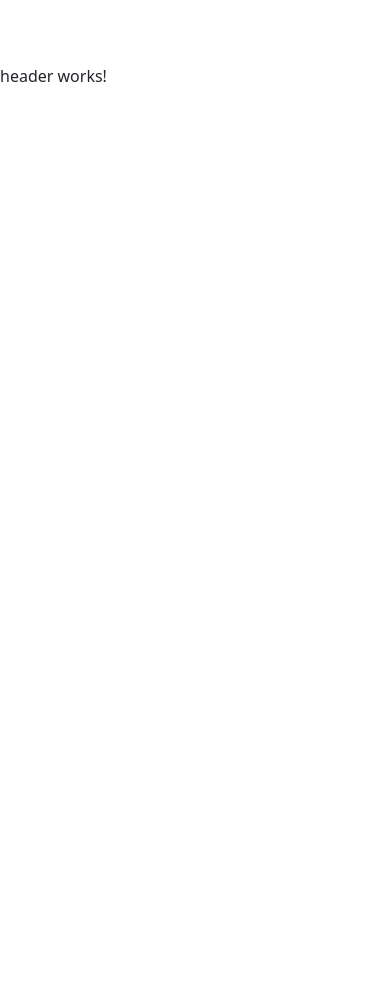
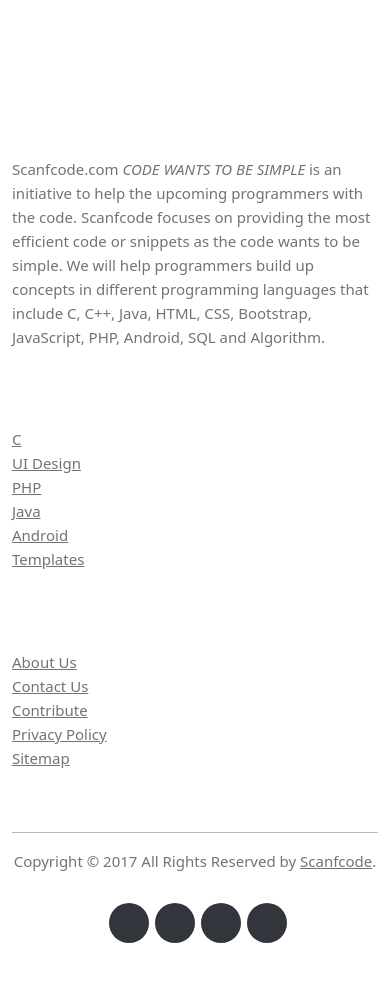
Before and after one commit to francofgp/Java-Spring-simple-API, an Angular app in the folder frontend/: page / in a window 390 px wide. Shown: the part 820-1802 px from the top of the page. Before the commit the page ends 924 px from the top, so only its background shows below. Built offline with nearby package versions, Linux system fonts and the light colour scheme.

Commit message:
agregado footer y header

```diff
--- a/frontend/src/app/app.component.html
+++ b/frontend/src/app/app.component.html
@@ -1 +1,5 @@
-<app-footer></app-footer><app-login> </app-login> <app-header></app-header>
+
+
+<app-header></app-header>
+<app-login> </app-login>
+<app-footer></app-footer>
--- a/frontend/src/app/components/footer/footer.component.css
+++ b/frontend/src/app/components/footer/footer.component.css
@@ -0,0 +1,138 @@
+.site-footer {
+  /* background-color: #26272b; */
+  padding: 45px 0 20px;
+  font-size: 15px;
+  line-height: 24px;
+  color: #737373;
+}
+.site-footer hr {
+  border-top-color: #bbb;
+  opacity: 0.5;
+}
+.site-footer hr.small {
+  margin: 20px 0;
+}
+.site-footer h6 {
+  color: #fff;
+  font-size: 16px;
+  text-transform: uppercase;
+  margin-top: 5px;
+  letter-spacing: 2px;
+}
+.site-footer a {
+  color: #737373;
+}
+.site-footer a:hover {
+  color: #3366cc;
+  text-decoration: none;
+}
+.footer-links {
+  padding-left: 0;
+  list-style: none;
+}
+.footer-links li {
+  display: block;
+}
+.footer-links a {
+  color: #737373;
+}
+.footer-links a:active,
+.footer-links a:focus,
+.footer-links a:hover {
+  color: #3366cc;
+  text-decoration: none;
+}
+.footer-links.inline li {
+  display: inline-block;
+}
+.site-footer .social-icons {
+  text-align: right;
+}
+.site-footer .social-icons a {
+  width: 40px;
+  height: 40px;
+  line-height: 40px;
+  margin-left: 6px;
+  margin-right: 0;
+  border-radius: 100%;
+  background-color: #33353d;
+}
+.copyright-text {
+  margin: 0;
+}
+@media (max-width: 991px) {
+  .site-footer [class^="col-"] {
+    margin-bottom: 30px;
+  }
+}
+@media (max-width: 767px) {
+  .site-footer {
+    padding-bottom: 0;
+  }
+  .site-footer .copyright-text,
+  .site-footer .social-icons {
+    text-align: center;
+  }
+}
+.social-icons {
+  padding-left: 0;
+  margin-bottom: 0;
+  list-style: none;
+}
+.social-icons li {
+  display: inline-block;
+  margin-bottom: 4px;
+}
+.social-icons li.title {
+  margin-right: 15px;
+  text-transform: uppercase;
+  color: #96a2b2;
+  font-weight: 700;
+  font-size: 13px;
+}
+.social-icons a {
+  background-color: #eceeef;
+  color: #818a91;
+  font-size: 16px;
+  display: inline-block;
+  line-height: 44px;
+  width: 44px;
+  height: 44px;
+  text-align: center;
+  margin-right: 8px;
+  border-radius: 100%;
+  -webkit-transition: all 0.2s linear;
+  -o-transition: all 0.2s linear;
+  transition: all 0.2s linear;
+}
+.social-icons a:active,
+.social-icons a:focus,
+.social-icons a:hover {
+  color: #fff;
+  background-color: #29aafe;
+}
+.social-icons.size-sm a {
+  line-height: 34px;
+  height: 34px;
+  width: 34px;
+  font-size: 14px;
+}
+.social-icons a.facebook:hover {
+  background-color: #3b5998;
+}
+.social-icons a.twitter:hover {
+  background-color: #00aced;
+}
+.social-icons a.linkedin:hover {
+  background-color: #007bb6;
+}
+.social-icons a.dribbble:hover {
+  background-color: #ea4c89;
+}
+@media (max-width: 767px) {
+  .social-icons li.title {
+    display: block;
+    margin-right: 0;
+    font-weight: 600;
+  }
+}
--- a/frontend/src/app/components/footer/footer.component.html
+++ b/frontend/src/app/components/footer/footer.component.html
@@ -1 +1,53 @@
-<p>footer works!</p>
+  <!-- Site footer -->
+  <footer class="site-footer">
+    <div class="container">
+      <div class="row">
+        <div class="col-sm-12 col-md-6">
+          <h6>About</h6>
+          <p class="text-justify">Scanfcode.com <i>CODE WANTS TO BE SIMPLE </i> is an initiative  to help the upcoming programmers with the code. Scanfcode focuses on providing the most efficient code or snippets as the code wants to be simple. We will help programmers build up concepts in different programming languages that include C, C++, Java, HTML, CSS, Bootstrap, JavaScript, PHP, Android, SQL and Algorithm.</p>
+        </div>
+
+        <div class="col-xs-6 col-md-3">
+          <h6>Categories</h6>
+          <ul class="footer-links">
+            <li><a href="http://scanfcode.com/category/c-language/">C</a></li>
+            <li><a href="http://scanfcode.com/category/front-end-development/">UI Design</a></li>
+            <li><a href="http://scanfcode.com/category/back-end-development/">PHP</a></li>
+            <li><a href="http://scanfcode.com/category/java-programming-language/">Java</a></li>
+            <li><a href="http://scanfcode.com/category/android/">Android</a></li>
+            <li><a href="http://scanfcode.com/category/templates/">Templates</a></li>
+          </ul>
+        </div>
+
+        <div class="col-xs-6 col-md-3">
+          <h6>Quick Links</h6>
+          <ul class="footer-links">
+            <li><a href="http://scanfcode.com/about/">About Us</a></li>
+            <li><a href="http://scanfcode.com/contact/">Contact Us</a></li>
+            <li><a href="http://scanfcode.com/contribute-at-scanfcode/">Contribute</a></li>
+            <li><a href="http://scanfcode.com/privacy-policy/">Privacy Policy</a></li>
+            <li><a href="http://scanfcode.com/sitemap/">Sitemap</a></li>
+          </ul>
+        </div>
+      </div>
+      <hr>
+    </div>
+    <div class="container">
+      <div class="row">
+        <div class="col-md-8 col-sm-6 col-xs-12">
+          <p class="copyright-text">Copyright &copy; 2017 All Rights Reserved by
+       <a href="#">Scanfcode</a>.
+          </p>
+        </div>
+
+        <div class="col-md-4 col-sm-6 col-xs-12">
+          <ul class="social-icons">
+            <li><a class="facebook" href="#"><i class="fa fa-facebook"></i></a></li>
+            <li><a class="twitter" href="#"><i class="fa fa-twitter"></i></a></li>
+            <li><a class="dribbble" href="#"><i class="fa fa-dribbble"></i></a></li>
+            <li><a class="linkedin" href="#"><i class="fa fa-linkedin"></i></a></li>
+          </ul>
+        </div>
+      </div>
+    </div>
+</footer>
--- a/frontend/src/app/components/header/header.component.html
+++ b/frontend/src/app/components/header/header.component.html
@@ -1 +1,22 @@
-<p>header works!</p>
+<nav class="navbar navbar-expand-lg navbar-light bg-light">
+    <a class="navbar-brand" href="#">Navbar</a>
+    <button class="navbar-toggler" type="button" data-toggle="collapse" data-target="#navbarNav" aria-controls="navbarNav" aria-expanded="false" aria-label="Toggle navigation">
+      <span class="navbar-toggler-icon"></span>
+    </button>
+    <div class="collapse navbar-collapse" id="navbarNav">
+      <ul class="navbar-nav">
+        <li class="nav-item active">
+          <a class="nav-link" href="#">Home <span class="sr-only">(current)</span></a>
+        </li>
+        <li class="nav-item">
+          <a class="nav-link" href="#">Features</a>
+        </li>
+        <li class="nav-item">
+          <a class="nav-link" href="#">Pricing</a>
+        </li>
+        <li class="nav-item">
+          <a class="nav-link disabled" href="#">Disabled</a>
+        </li>
+      </ul>
+    </div>
+  </nav>
```
